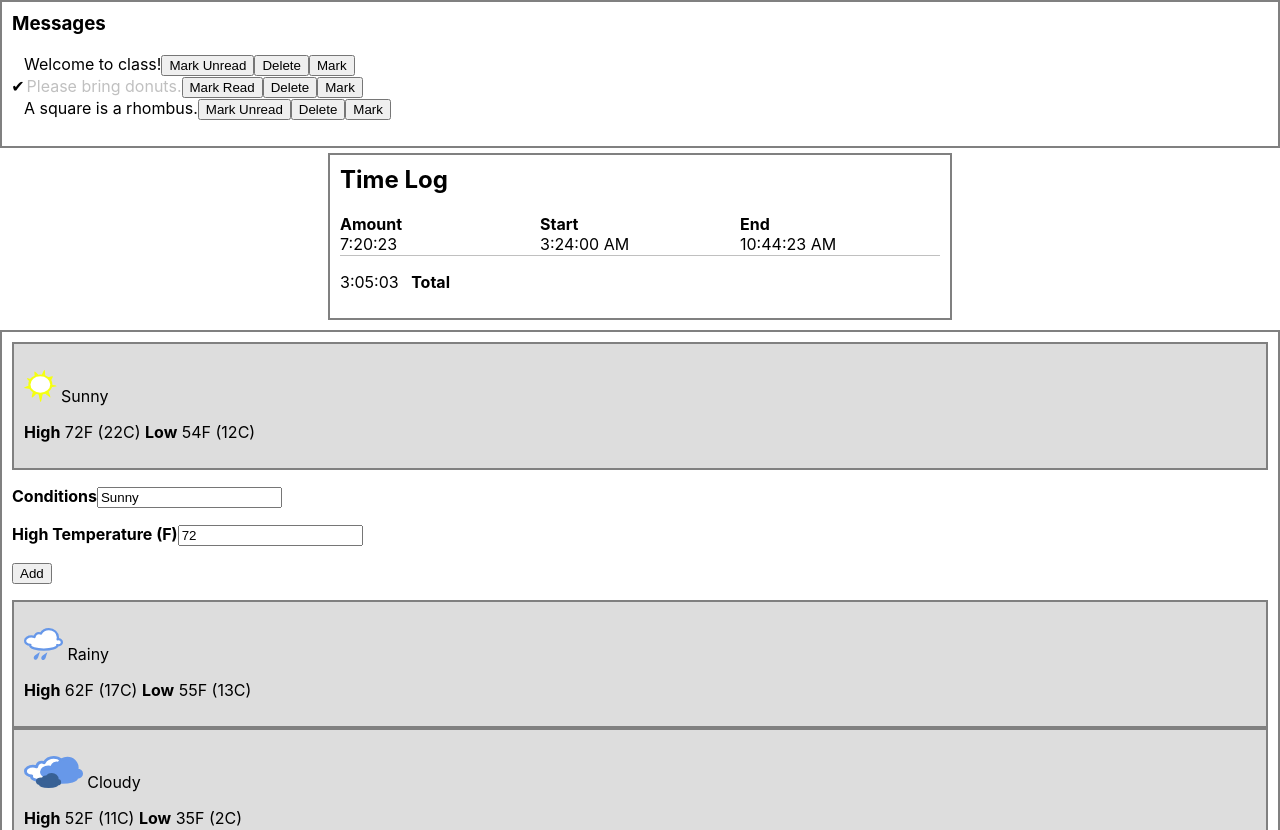
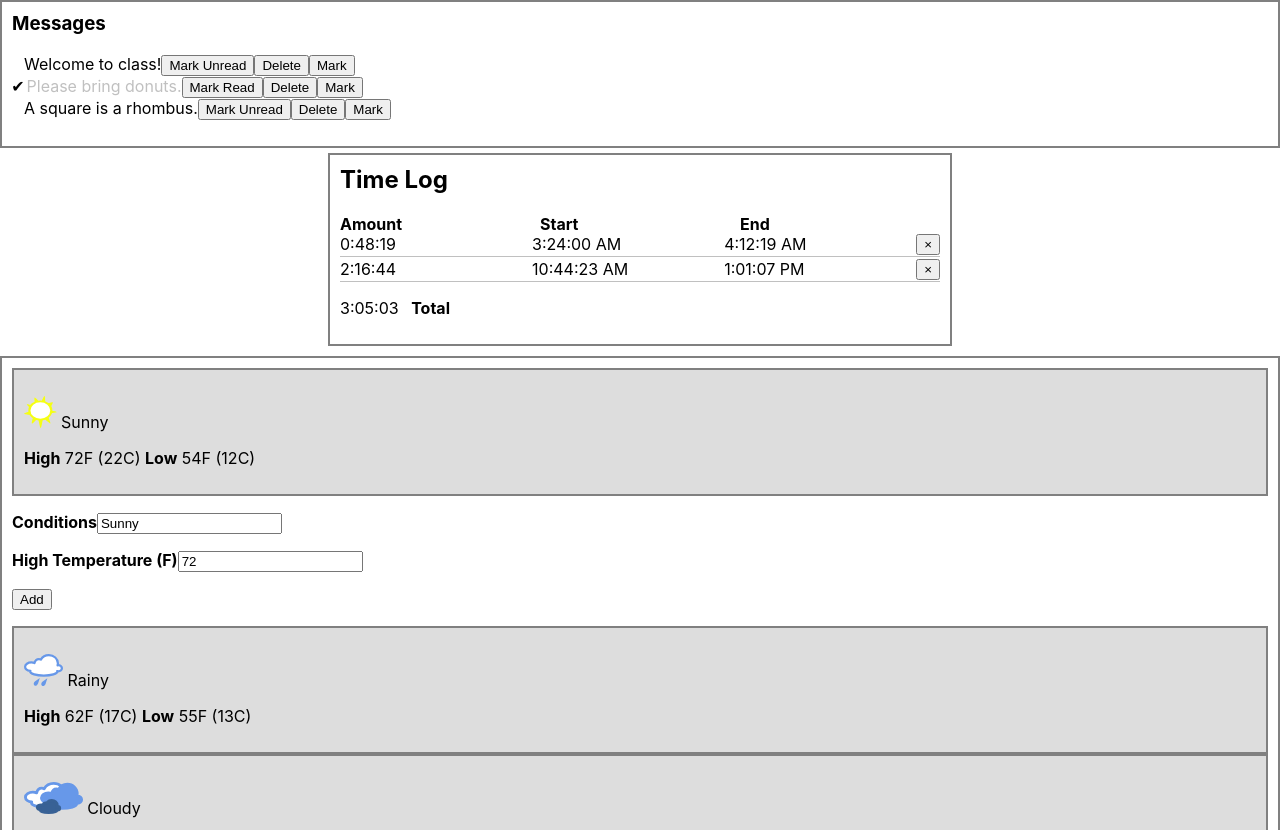
Before and after one commit to dotswift/react-workshop-daytwo, a React (Create React App) app: page / in a window 1280 px wide. Shown: the top 830 px of the page. Built offline with nearby package versions, Linux system fonts and the light colour scheme.

Commit message:
Delete button added to TimeLog

```diff
--- a/src/components/Inbox/Inbox.js
+++ b/src/components/Inbox/Inbox.js
@@ -18,6 +18,7 @@ class Inbox extends Component {
       newList.splice(index, 1);
       return { messages: newList };
     });
+    console.log("delete handled")
   }
 
   handleMarkAsRead = (index, read) => {
--- a/src/components/TimeLog/TimeEntry.js
+++ b/src/components/TimeLog/TimeEntry.js
@@ -9,6 +9,7 @@ class TimeEntry extends Component {
                 <span>{formatDiffInSeconds(seconds)}</span>
                 <span>{formatTime(this.props.start)}</span>
                 <span>{formatTime(this.props.end)}</span>
+                <button onClick={this.props.onDelete} className="TimeLog__nogrow" type="button"> &times; </button>
             </div>
         )
     }
--- a/src/components/TimeLog/TimeLog.js
+++ b/src/components/TimeLog/TimeLog.js
@@ -7,9 +7,18 @@ class TimeLog extends Component {
 
   state = {
     entries: [
-      { start: new Date('1995-12-17T03:24:00'), end: new Date('1995-12-17T04:12:19')},
-      { start: new Date('1995-12-17T10:44:23'), end: new Date('1995-12-17T13:01:07')}
+      { start: new Date('1995-12-17T03:24:00'), end: new Date('1995-12-17T04:12:19') },
+      { start: new Date('1995-12-17T10:44:23'), end: new Date('1995-12-17T13:01:07') }
     ]
+  }
+
+  handleDelete = (data) => {
+    this.setState(prev => {
+      const newList = prev.entries.slice(0);
+      newList.splice(data, 1);
+      return { entries: newList };
+    });
+    console.log("delete handled")
   }
 
   render() {
@@ -24,8 +33,15 @@ class TimeLog extends Component {
           <span>Amount</span><span>Start</span><span>End</span>
         </div>
         <div>
-        <TimeEntry start={new Date('1995-12-17T03:24:00')} end={new Date('1995-12-17T10:44:23')}/>
-          </div>
+          {this.state.entries.map(data =>
+
+            <TimeEntry start={data.start} key={data.start} end={data.end}
+              onDelete={() => this.handleDelete(data)} />
+
+
+          )}
+
+        </div>
 
         <div className="TimeLog__totals TimeLog__row">
           <span>{formatDiffInSeconds(total)} <span className="TimeLog__label">Total</span></span>
```
